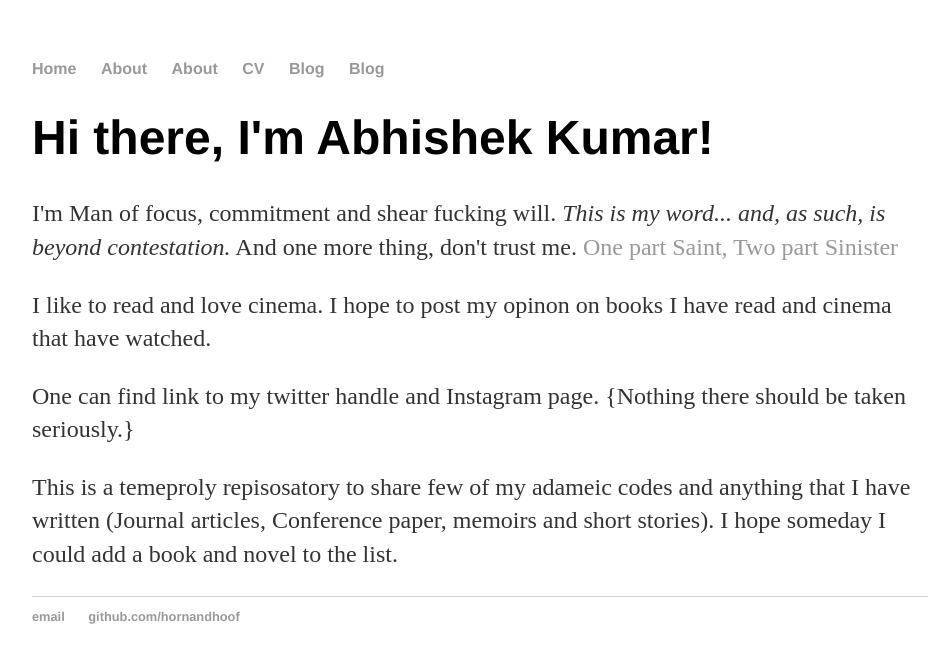
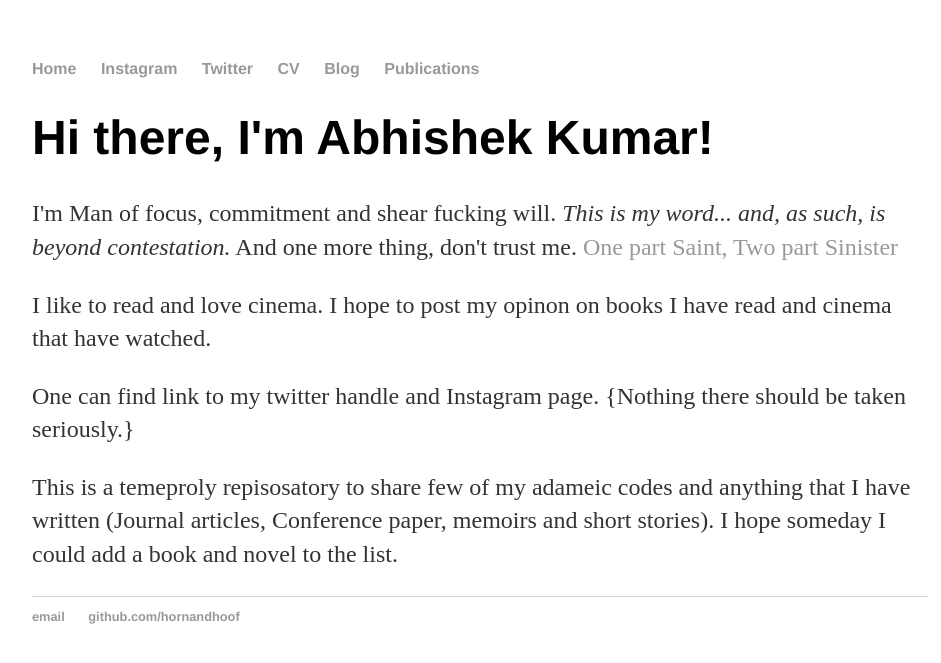
Before and after one commit to hornandhoof/hornandhoof.github.io, a Jekyll site: the page built from index.html, in a window 1280 px wide. Shown: the top 663 px of the page, without its empty margins (160-1101 px from the left). Built offline with Jekyll 4.4.1, drawn with Linux system fonts in a browser that asks for light colours.

Commit message:
Update default.html

```diff
--- a/_layouts/default.html
+++ b/_layouts/default.html
@@ -9,11 +9,11 @@
 			<nav>
 	    		<ul>
 	        		<li><a href="/">Home</a></li>
-		        	<li><a href="/Instagram">About</a></li>
-				<li><a href="/Twitter">About</a></li>
+		        	<li><a href="/instagram">Instagram</a></li>
+				<li><a href="/twitter">Twitter</a></li>
 	        		<li><a href="/cv">CV</a></li>
 	        		<li><a href="/blog">Blog</a></li>
-				<li><a href="/Publications">Blog</a></li>
+				<li><a href="/publications">Publications</a></li>
 	    		</ul>
 			</nav>
 			<div class="container">
```
